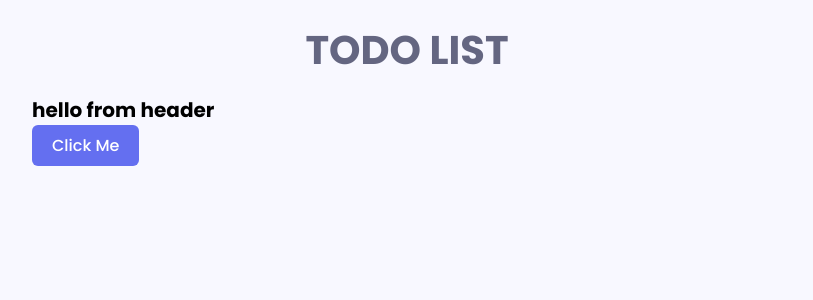
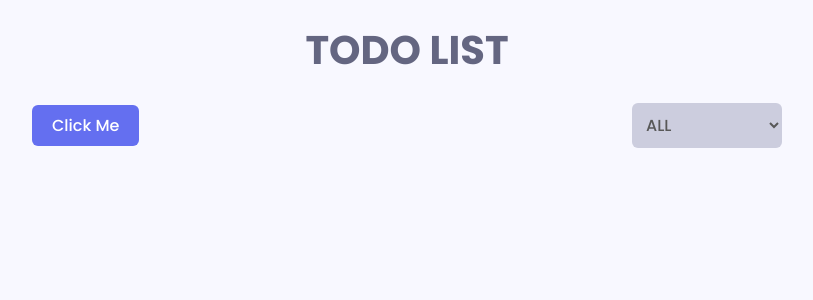
Before and after one commit to DulanjaliSenarathna/react-todo-app, a React (Create React App) app: page / in a window 1280 px wide. Shown: the top 300 px of the page, without its empty margins (233-1046 px from the left). Built offline with nearby package versions, Linux system fonts and the light colour scheme.

Commit message:
App Header done

```diff
--- a/src/App.js
+++ b/src/App.js
@@ -1,13 +1,13 @@
 import React from 'react';
 import PageTitle from './components/PageTitle';
 import AppHeader from './components/AppHeader';
-import style from './styles/modules/app.module.scss'
+import styles from './styles/modules/app.module.scss'
 
 function App() {
   return (
     <div className="container">
       <PageTitle>TODO LIST</PageTitle>
-      <div className={style.app__wrapper}>
+      <div className={styles.app__wrapper}>
         <AppHeader />
       </div>
     </div>
--- a/src/components/AppHeader.jsx
+++ b/src/components/AppHeader.jsx
@@ -1,12 +1,18 @@
 import React from 'react'
-import Button from './Button'
+import Button, { SelectButton } from './Button';
+import styles from '../styles/modules/app.module.scss'
 
 // eslint-disable-next-line arrow-body-style
 const AppHeader = () => {
   return (
-    <div>
-        <h1>hello from header</h1>
+    <div className={styles.appHeader}>
+
         <Button varient='primary'>Click Me</Button>
+        <SelectButton id="status">
+            <option value="all">ALL</option>
+            <option value="incomplete">Incomplete</option>
+            <option value="complete">Complete</option>
+        </SelectButton>
     </div>
   )
 }
--- a/src/components/Button.jsx
+++ b/src/components/Button.jsx
@@ -14,8 +14,18 @@ function Button({children, type , varient, ...rest}) {
     styles[`button--${buttonTypes[varient]}`]])}
     type={type === 'submit' ? 'submit' : 'button'}
     {...rest}>
-        {children}</button>
-  )
+        {children}
+    </button>
+  );
 }
 
+function SelectButton({children,id, ...rest}){
+    return(
+        <select className={getClasses([styles.button, styles.button__select])}{...rest}>
+            {children}
+        </select>
+    )
+}
+
+export {SelectButton}
 export default Button
```
